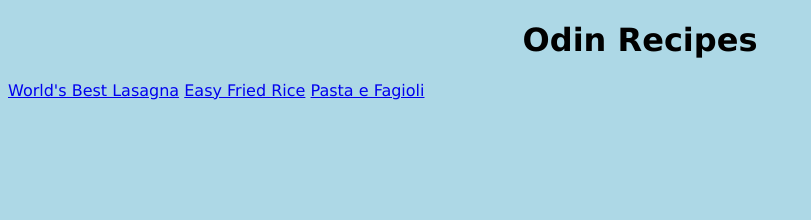
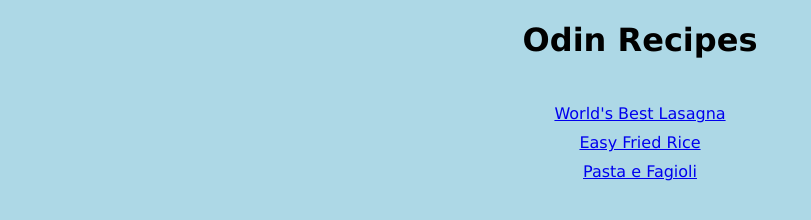
Before and after one commit to NikolaM4/the-odin-project, a plain HTML site: page odin-recipes/index.html in a window 1280 px wide. Shown: the whole page, without its empty margins (0-811 px from the left). Drawn offline with Linux system fonts and the light colour scheme.

Commit message:
Updating odin recipes with new css

```diff
--- a/odin-recipes/style.css
+++ b/odin-recipes/style.css
@@ -5,4 +5,11 @@ body {
 
 h1 {
   text-align: center;
+  margin-bottom: 45px;
 }
+
+a {
+  display: block;
+  text-align: center;
+  margin-bottom: 10px;
+}
```
